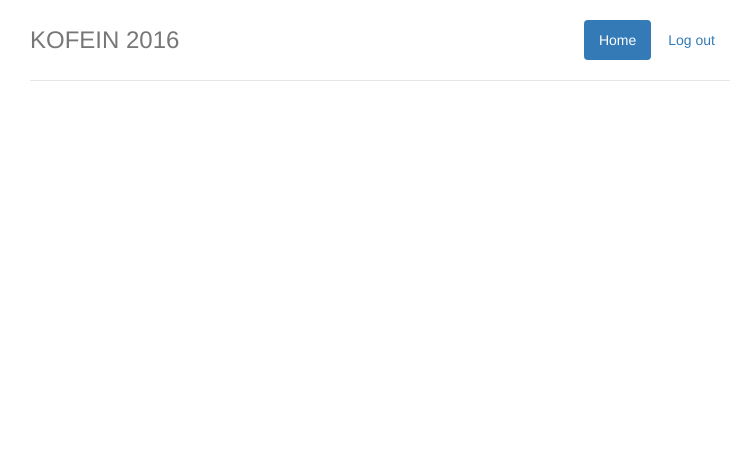
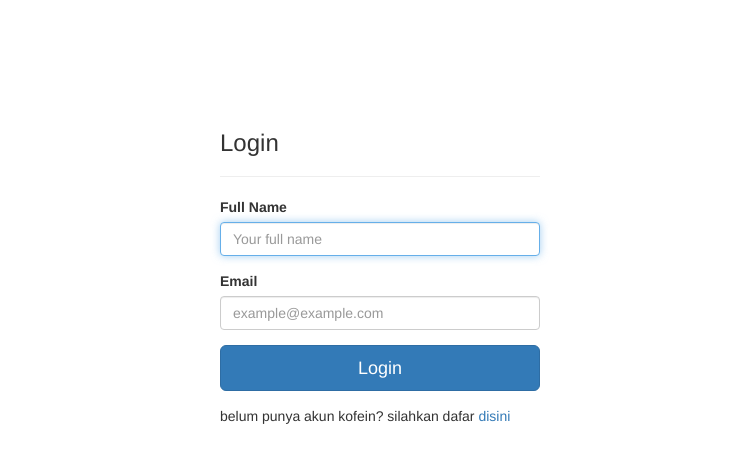
Before and after one commit to jojoarianto/mockup_kofein, a CodeIgniter app: page /tryout/index.php/login/index in a window 1280 px wide. Shown: the top 463 px of the page, without its empty margins (260-1005 px from the left). Run offline with CodeIgniter, Linux system fonts and the light colour scheme; some libraries are stand-ins or nearby versions.

Commit message:
view login and register

```diff
--- a/application/controllers/Login.php
+++ b/application/controllers/Login.php
@@ -5,7 +5,14 @@ class Login extends CI_Controller {
 
 	public function index()
 	{
-		$this->load->view('login/login');
-		// echo "hello world!";
+		$this->load->view('pre_header');
+		$this->load->view('login/index_content');
+		$this->load->view('footer');
+	}
+
+	public function register(){
+		$this->load->view('pre_header');
+		$this->load->view('register/index_content');
+		$this->load->view('footer');
 	}
 }
--- /dev/null
+++ b/application/views/footer.php
@@ -0,0 +1,6 @@
+    <!-- jQuery (necessary for Bootstrap's JavaScript plugins) -->
+    <script src="https://ajax.googleapis.com/ajax/libs/jquery/1.11.3/jquery.min.js"></script>
+    <!-- Include all compiled plugins (below), or include individual files as needed -->
+    <script src="<?php echo base_url() ?>assets/js/bootstrap.min.js"></script>
+  </body>
+</html>
--- /dev/null
+++ b/application/views/login/index_content.php
@@ -0,0 +1,20 @@
+    <div class="container">
+      <div class="row col-md-6 col-md-offset-3" style="margin-top:90px;">
+        <h3>Login</h3>
+        <hr>
+        <form method="POST" action="http://artodo.co.id/auth/register" accept-charset="UTF-8"><input name="_token" type="hidden" value="ZmIlF9j9LMTzUAZ1TUFlLuHaJURR4kmWTYnlRsHa">
+          <div class="form-group">
+            <label for="name">Full Name</label>
+            <input class="form-control" placeholder="Your full name" required="required" autofocus="autofocus" name="name" type="text" value="">
+          </div>
+          <div class="form-group">
+            <label for="email">Email</label>
+            <input class="form-control" placeholder="example@example.com" required="required" name="email" type="email" value="">
+          </div>
+          <div class="form-group text-center">
+            <input class="btn btn-primary btn-lg btn-block" type="submit" value="Login">
+          </div>
+          <p>belum punya akun kofein? silahkan dafar <a href="#">disini</a></p>
+        </form>
+      </div>
+    </div>
--- a/application/views/login/login.php
+++ b/application/views/login/login.php
@@ -22,15 +22,33 @@
   </head>
   <body>
     <div class="container">
-		<div class="header clearfix">
+  		<!-- <div class="header clearfix">
         <nav>
           <ul class="nav nav-pills pull-right">
             <li role="presentation" class="active"><a href="#">Home</a></li>
-	            <!-- <li role="presentation"><a href="#"></a></li> -->
             <li role="presentation"><a href="#">Log out</a></li>
           </ul>
         </nav>
         <h3 class="text-muted">KOFEIN 2016</h3>
+    	</div> -->
+
+      <div class="row col-md-6 col-md-offset-3" style="margin-top:90px;">
+        <h3>Login</h3>
+        <hr>
+        <form method="POST" action="http://artodo.co.id/auth/register" accept-charset="UTF-8"><input name="_token" type="hidden" value="ZmIlF9j9LMTzUAZ1TUFlLuHaJURR4kmWTYnlRsHa">
+          <div class="form-group">
+            <label for="name">Full Name</label>
+            <input class="form-control" placeholder="Your full name" required="required" autofocus="autofocus" name="name" type="text" value="">
+          </div>
+          <div class="form-group">
+            <label for="email">Email</label>
+            <input class="form-control" placeholder="example@example.com" required="required" name="email" type="email" value="">
+          </div>
+          <div class="form-group text-center">
+            <input class="btn btn-primary btn-lg btn-block" type="submit" value="Login">
+          </div>
+          <p>belum punya akun kofein? silahkan dafar <a href="#">disini</a></p>
+        </form>
       </div>
     </div>
 
--- /dev/null
+++ b/application/views/pre_header.php
@@ -0,0 +1,23 @@
+<!DOCTYPE html>
+<html lang="en">
+  <head>
+    <meta charset="utf-8">
+    <meta http-equiv="X-UA-Compatible" content="IE=edge">
+    <meta name="viewport" content="width=device-width, initial-scale=1">
+    <!-- The above 3 meta tags *must* come first in the head; any other head content must come *after* these tags -->
+    <title><?php if (isset($title)) {echo "";} else {echo "KOFEIN 2016";} ?></title>
+
+    <!-- Bootstrap -->
+    <link href="<?php echo base_url() ?>assets/css/bootstrap.min.css" rel="stylesheet">
+
+    <!-- custom css -->
+    <link href="<?php echo base_url() ?>assets/css/kofein-custom.css" rel="stylesheet">
+
+    <!-- HTML5 shim and Respond.js for IE8 support of HTML5 elements and media queries -->
+    <!-- WARNING: Respond.js doesn't work if you view the page via file:// -->
+    <!--[if lt IE 9]>
+      <script src="https://oss.maxcdn.com/html5shiv/3.7.2/html5shiv.min.js"></script>
+      <script src="https://oss.maxcdn.com/respond/1.4.2/respond.min.js"></script>
+    <![endif]-->
+  </head>
+  <body>
--- a/assets/css/kofein-custom.css
+++ b/assets/css/kofein-custom.css
@@ -77,3 +77,5 @@ body {
     border-bottom: 0;
   }
 }
+
+/* this is my own css*/
```
Also changed, not shown: application/views/register/index_content.php (added, +50 -0 lines). Lines whose indentation alone changed are shown as unchanged.
